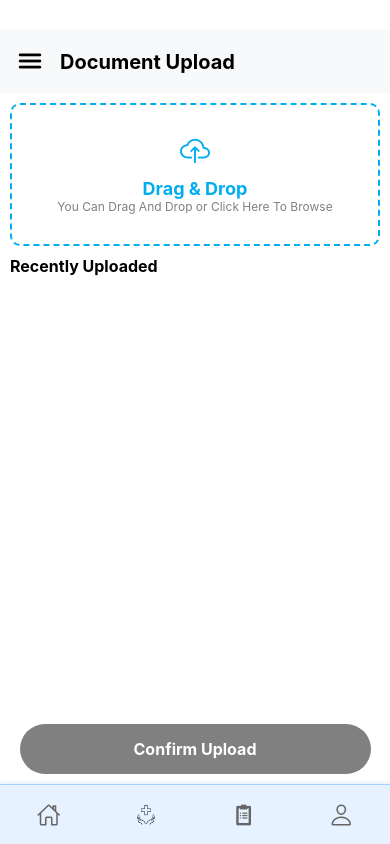
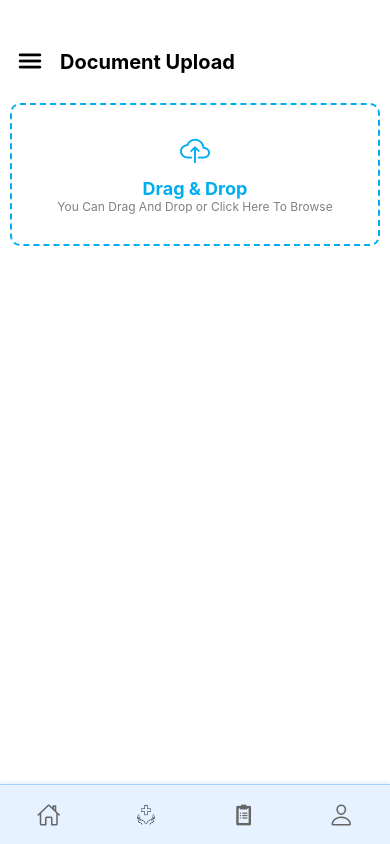
Before and after one commit to akindukodithuwakku/ATG-Mobile, a React Native app: screen /Documents in a window 390 px wide. Built offline with nearby package versions, Linux system fonts and the light colour scheme.

Commit message:
document _upload

```diff
--- a/App.js
+++ b/App.js
@@ -28,7 +28,7 @@ export default function App() {
   return (
     <NavigationContainer>
       <Stack.Navigator
-        initialRouteName="ClientDashboard"
+        initialRouteName="Documents"
         screenOptions={{ headerShown: false }}
       >
         <Stack.Screen name="Welcome" component={WelcomeScreen} />
--- a/screens/Documents.js
+++ b/screens/Documents.js
@@ -13,71 +13,100 @@ import { Ionicons } from "@expo/vector-icons";
 import * as DocumentPicker from "expo-document-picker";
 import SideNavigationCN from "../Components/SideNavigationCN";
 import BottomNavigationCN from "../Components/BottomNavigationCN";
-import { LinearGradient } from "expo-linear-gradient";
+import * as FileSystem from "expo-file-system";
 
 const DocumentUpload = ({ navigation }) => {
   const [isMenuOpen, setIsMenuOpen] = useState(false);
-  const [uploadedFiles, setUploadedFiles] = useState([]); // Temporary uploaded files
-  const [uploadingFiles, setUploadingFiles] = useState({}); // Track files being uploaded
-  const [confirmedFiles, setConfirmedFiles] = useState([]); // Persistently stored files
-  const [isSuccess, setIsSuccess] = useState(false); // Track success state
+  const [uploadingFiles, setUploadingFiles] = useState({});
+  const [confirmedFiles, setConfirmedFiles] = useState([]);
+  const [isSuccess, setIsSuccess] = useState(false);
   const scheme = useColorScheme();
   const scrollViewRef = useRef(null);
 
   const toggleMenu = () => setIsMenuOpen(!isMenuOpen);
 
+  const AWS_BACKEND_URL = "https://pbhcgeu119.execute-api.ap-south-1.amazonaws.com/dev/UploadDocumentHandler";
+
   const pickDocument = async () => {
     try {
       const result = await DocumentPicker.getDocumentAsync({ type: "application/pdf" });
       if (!result.canceled) {
-        const fileName = result.assets[0].name;
-
-        // Add the file to uploadingFiles with initial progress
-        setUploadingFiles((prev) => ({
-          ...prev,
-          [fileName]: { progress: 0 },
-        }));
-
-        // Simulate upload progress
-        simulateUploadProgress(fileName);
+        const file = result.assets[0];
+        const fileUri = file.uri;
+        const fileName = file.name;
+        uploadDocument(fileUri, fileName);
       }
     } catch (error) {
       console.error("Error picking document:", error);
     }
   };
 
-  const simulateUploadProgress = (fileName) => {
-    let progress = 0;
-    const interval = setInterval(() => {
-      progress += Math.floor(Math.random() * 20); // Random progress increment
-      progress = Math.min(progress, 100); // Ensure progress doesn't exceed 100%
+  const uploadDocument = async (uri, name) => {
+    try {
+      const userId = "demo-user-123"; // ✅ Hardcoded user ID for testing
 
       setUploadingFiles((prev) => ({
         ...prev,
-        [fileName]: { progress },
+        [name]: { progress: 0 },
       }));
 
-      if (progress >= 100) {
-        clearInterval(interval);
+      const fileBlob = await fetch(uri).then((res) => res.blob());
 
-        // Once upload is complete, move the file to uploadedFiles
+      const xhr = new XMLHttpRequest();
+      xhr.open("POST", AWS_BACKEND_URL);
+
+      xhr.onload = () => {
+        if (xhr.status === 200) {
+          console.log("Upload successful:", xhr.responseText);
+          setConfirmedFiles((prev) => [...prev, name]);
+          scrollToEnd();
+        } else {
+          console.error("Upload failed:", xhr.responseText);
+        }
         setUploadingFiles((prev) => {
-          const newUploadingFiles = { ...prev };
-          delete newUploadingFiles[fileName];
-          return newUploadingFiles;
+          const updated = { ...prev };
+          delete updated[name];
+          return updated;
         });
+      };
 
-        setUploadedFiles((prev) => [...prev, fileName]);
-        scrollToEnd();
+      xhr.onerror = (e) => {
+        console.error("Upload error:", e);
+        setUploadingFiles((prev) => {
+          const updated = { ...prev };
+          delete updated[name];
+          return updated;
+        });
+      };
+
+      xhr.upload.onprogress = (event) => {
+        if (event.lengthComputable) {
+          const progress = Math.round((event.loaded / event.total) * 100);
+          setUploadingFiles((prev) => ({
+            ...prev,
+            [name]: { progress },
+          }));
         }
-    }, 300); // Simulate upload every 300ms
+      };
+
+      const formData = new FormData();
+      formData.append("file", {
+        uri,
+        type: "application/pdf",
+        name,
+      });
+      formData.append("userId", userId); // ✅ Append userId to formData
+
+      xhr.setRequestHeader("Accept", "application/json");
+      xhr.send(formData);
+    } catch (error) {
+      console.error("Error uploading file:", error);
+    }
   };
 
   const confirmUpload = () => {
-    if (uploadedFiles.length > 0) {
-      setConfirmedFiles((prev) => [...prev, ...uploadedFiles]); // Add uploaded files to confirmedFiles
-      setUploadedFiles([]); // Clear temporary uploaded files
-      setIsSuccess(true); // Show success page after confirming uploads
+    if (confirmedFiles.length > 0) {
+      setIsSuccess(true);
     }
   };
 
@@ -90,25 +119,20 @@ const DocumentUpload = ({ navigation }) => {
   };
 
   const resetUpload = () => {
-    setIsSuccess(false); // Reset success state
-    setUploadedFiles([]); // Clear temporary uploaded files
-    setUploadingFiles({}); // Clear uploading files
+    setIsSuccess(false);
+    setUploadingFiles({});
   };
 
-  const renderSuccessPage = () => {
-    return (
+  const renderSuccessPage = () => (
     <View style={styles.successContainer}>
       <Ionicons name="checkmark-circle-outline" size={80} color="#00AEEF" />
       <Text style={styles.successTitle}>Upload Successful!</Text>
-        <Text style={styles.successMessage}>
-          Your files have been successfully uploaded.
-        </Text>
+      <Text style={styles.successMessage}>Your files have been uploaded successfully!</Text>
       <TouchableOpacity style={styles.successButton} onPress={resetUpload}>
-          <Text style={styles.successButtonText}>Close</Text>
+        <Text style={styles.successButtonText}>Upload More</Text>
       </TouchableOpacity>
     </View>
   );
-  };
 
   return (
     <View style={styles.container}>
@@ -117,12 +141,14 @@ const DocumentUpload = ({ navigation }) => {
         translucent={true}
         backgroundColor={scheme === "dark" ? "black" : "transparent"}
       />
+
       <View style={styles.header}>
         <TouchableOpacity onPress={toggleMenu}>
           <Ionicons name={isMenuOpen ? "close" : "menu"} size={30} color="black" />
         </TouchableOpacity>
         <Text style={styles.headerText}>Document Upload</Text>
       </View>
+
       {isMenuOpen && (
         <View style={styles.overlay}>
           <SideNavigationCN navigation={navigation} onClose={toggleMenu} />
@@ -130,27 +156,21 @@ const DocumentUpload = ({ navigation }) => {
         </View>
       )}
 
-      {/* Success Page */}
-      {isSuccess && renderSuccessPage()}
-
-      {/* Main Upload Page */}
-      {!isSuccess && (
+      {isSuccess ? (
+        renderSuccessPage()
+      ) : (
         <ScrollView
           ref={scrollViewRef}
           style={styles.scrollContainer}
           contentContainerStyle={{ flexGrow: 1, paddingBottom: 100 }}
           keyboardShouldPersistTaps="handled"
         >
-          {/* Upload Box */}
-          {Object.keys(uploadingFiles).length === 0 && uploadedFiles.length === 0 && (
           <TouchableOpacity style={styles.uploadBox} onPress={pickDocument}>
             <Ionicons name="cloud-upload-outline" size={30} color="#00AEEF" />
             <Text style={styles.uploadText}>Drag & Drop</Text>
             <Text style={styles.subText}>You Can Drag And Drop or Click Here To Browse</Text>
           </TouchableOpacity>
-          )}
 
-          {/* Uploading Files with Progress Bar */}
           {Object.keys(uploadingFiles).map((fileName) => {
             const { progress } = uploadingFiles[fileName];
             return (
@@ -166,21 +186,8 @@ const DocumentUpload = ({ navigation }) => {
             );
           })}
 
-          {/* Uploaded File Success Message */}
-          {uploadedFiles.length > 0 && (
-            <LinearGradient
-              colors={["#09D1C7", "#35AFEA"]}
-              style={[styles.uploadSuccessBox, { padding: 20, marginVertical: 10 }]}
-            >
-              <Ionicons name="checkmark-circle-outline" size={30} color="white" />
-              <Text style={styles.uploadSuccessText}>
-                <Ionicons name="document-text-outline" size={25} color="#00AEEF" />
-                {uploadedFiles[uploadedFiles.length - 1]}
-              </Text>
-            </LinearGradient>
-          )}
-
-          {/* Recently Uploaded Section */}
+          {confirmedFiles.length > 0 && (
+            <>
               <Text style={styles.sectionTitle}>Recently Uploaded</Text>
               <FlatList
                 data={confirmedFiles}
@@ -189,23 +196,23 @@ const DocumentUpload = ({ navigation }) => {
                   <View style={styles.fileItem}>
                     <Ionicons name="document-text-outline" size={20} color="#00AEEF" />
                     <Text style={styles.fileName}>{item}</Text>
-                {/* 🔴 Red Circular Remove Button */}
                     <TouchableOpacity onPress={() => removeFile(index)} style={styles.removeIconContainer}>
                       <Ionicons name="close" size={20} color="white" />
                     </TouchableOpacity>
                   </View>
                 )}
               />
+            </>
+          )}
         </ScrollView>
       )}
 
-      {/* Confirm Button */}
       {!isSuccess && (
         <View style={styles.bottomSection}>
           <TouchableOpacity
-            style={[styles.confirmButton, uploadedFiles.length === 0 && styles.disabledButton]}
+            style={[styles.confirmButton, confirmedFiles.length === 0 && styles.disabledButton]}
             onPress={confirmUpload}
-            disabled={uploadedFiles.length === 0}
+            disabled={confirmedFiles.length === 0}
           >
             <Text style={styles.confirmButtonText}>Confirm Upload</Text>
           </TouchableOpacity>
@@ -216,189 +223,34 @@ const DocumentUpload = ({ navigation }) => {
   );
 };
 
-// Styles
 const styles = StyleSheet.create({
-  container: {
-    flex: 1,
-    backgroundColor: "#fff",
-  },
-  header: {
-    flexDirection: "row",
-    alignItems: "center",
-    padding: 15,
-    backgroundColor: "#f8f9fa",
-    marginTop: 30,
-  },
-  headerText: {
-    fontSize: 20,
-    fontWeight: "bold",
-    marginLeft: 15,
-  },
-  overlay: {
-    position: "absolute",
-    top: 0,
-    left: 0,
-    width: "100%",
-    height: "100%",
-    flexDirection: "row",
-    zIndex: 1,
-  },
-  overlayBackground: {
-    flex: 1,
-    backgroundColor: "rgba(0,0,0,0.4)",
-  },
-  scrollContainer: {
-    flex: 1,
-    paddingHorizontal: 10,
-  },
-  uploadBox: {
-    borderWidth: 2,
-    borderStyle: "dashed",
-    borderColor: "#00AEEF",
-    borderRadius: 10,
-    alignItems: "center",
-    justifyContent: "center",
-    padding: 30,
-    marginVertical: 10,
-  },
-  uploadText: {
-    fontSize: 18,
-    fontWeight: "bold",
-    color: "#00AEEF",
-    marginTop: 10,
-  },
-  subText: {
-    fontSize: 12,
-    color: "gray",
-    textAlign: "center",
-  },
-  uploadSuccessBox: {
-    borderWidth: 2,
-    borderStyle: "dashed",
-    borderColor: "#00AEEF",
-    borderRadius: 10,
-    alignItems: "center",
-    justifyContent: "center",
-    padding: 20,
-    marginVertical: 10,
-  },
-  uploadSuccessText: {
-    fontSize: 18,
-    fontWeight: "bold",
-    color: "#00AEEF",
-    marginTop: 10,
-    flexDirection: "row",
-    alignItems: "center",
-    justifyContent: "space-between",
-    backgroundColor: "#f2f2f2",
-    padding: 0,
-    borderRadius: 5,
-    marginBottom: 1,
-  },
-  progressBarContainer: {
-    flexDirection: "row",
-    alignItems: "center",
-    marginTop: 10,
-    width: "100%",
-  },
-  progressBar: {
-    height: 8,
-    width: 75,
-    backgroundColor: "#00AEEF",
-    borderRadius: 5,
-  },
-  progressText: {
-    marginLeft: 20,
-    fontSize: 12,
-    color: "#00AEEF",
-  },
-  sectionTitle: {
-    fontSize: 16,
-    fontWeight: "bold",
-    marginBottom: 30,
-  },
-  fileItem: {
-    flexDirection: "row",
-    alignItems: "center",
-    justifyContent: "space-between",
-    backgroundColor: "#f2f2f2",
-    shadowOffset: { width: 0, height: 2 },
-    shadowOpacity: 0.1,
-    shadowRadius: 5,
-    elevation: 2,
-    padding: 10,
-    borderRadius: 5,
-    marginBottom: 10,
-  },
-  fileName: {
-    flex: 1,
-    marginLeft: 10,
-    fontSize: 14,
-  },
-  bottomSection: {
-    paddingVertical: 10,
-    backgroundColor: "#fff",
-    position: "fixed",
-    bottom: 0,
-    left: 0,
-    right: 0,
-    alignItems: "center",
-  },
-  confirmButton: {
-    backgroundColor: "#00AEEF",
-    padding: 15,
-    borderRadius: 50,
-    alignItems: "center",
-    width: "90%",
-    marginBottom: 60,
-  },
-  confirmButtonText: {
-    color: "#fff",
-    fontWeight: "bold",
-    fontSize: 16,
-  },
-  disabledButton: {
-    backgroundColor: "gray",
-  },
-  removeIconContainer: {
-    width: 20,
-    height: 20,
-    borderRadius: 15,
-    backgroundColor: "red",
-    alignItems: "center",
-    justifyContent: "center",
-  },
-  successContainer: {
-    flex: 1,
-    justifyContent: "center",
-    alignItems: "center",
-    backgroundColor: "#fff",
-  },
-  successTitle: {
-    fontSize: 24,
-    fontWeight: "bold",
-    color: "#00AEEF",
-    marginTop: 20,
-  },
-  successMessage: {
-    fontSize: 16,
-    color: "#6c757d",
-    textAlign: "center",
-    marginHorizontal: 20,
-    marginTop: 10,
-  },
-  successButton: {
-    backgroundColor: "#00AEEF",
-    padding: 20,
-    borderRadius: 50,
-    alignItems: "center",
-    marginTop: 40,
-  },
-  successButtonText: {
-    color: "#fff",
-    fontWeight: "bold",
-    fontSize: 16,
-  },
+  container: { flex: 1, backgroundColor: "#fff" },
+  header: { flexDirection: "row", alignItems: "center", padding: 15, marginTop: 30 },
+  headerText: { fontSize: 20, fontWeight: "bold", marginLeft: 15 },
+  overlay: { position: "absolute", top: 0, left: 0, width: "100%", height: "100%", flexDirection: "row", zIndex: 1 },
+  overlayBackground: { flex: 1, backgroundColor: "rgba(0,0,0,0.4)" },
+  scrollContainer: { flex: 1, paddingHorizontal: 10 },
+  uploadBox: { borderWidth: 2, borderStyle: "dashed", borderColor: "#00AEEF", borderRadius: 10, alignItems: "center", justifyContent: "center", padding: 30, marginVertical: 10 },
+  uploadText: { fontSize: 18, fontWeight: "bold", color: "#00AEEF", marginTop: 10 },
+  subText: { fontSize: 12, color: "gray", textAlign: "center" },
+  uploadSuccessBox: { borderWidth: 2, borderColor: "#00AEEF", borderRadius: 10, alignItems: "center", justifyContent: "center", padding: 20, marginVertical: 10 },
+  uploadSuccessText: { fontSize: 18, fontWeight: "bold", color: "#00AEEF", marginTop: 10 },
+  progressBarContainer: { flexDirection: "row", alignItems: "center", marginTop: 10, width: "100%" },
+  progressBar: { height: 8, backgroundColor: "#00AEEF", borderRadius: 5 },
+  progressText: { marginLeft: 20, fontSize: 12, color: "#00AEEF" },
+  sectionTitle: { fontSize: 16, fontWeight: "bold", marginTop: 20, marginBottom: 10 },
+  fileItem: { flexDirection: "row", alignItems: "center", paddingVertical: 10 },
+  fileName: { flex: 1, marginLeft: 10 },
+  removeIconContainer: { width: 30, height: 30, backgroundColor: "red", borderRadius: 15, alignItems: "center", justifyContent: "center" },
+  bottomSection: { position: "absolute", bottom: 0, left: 0, right: 0 },
+  confirmButton: { backgroundColor: "#00AEEF", padding: 15, alignItems: "center", borderRadius: 5, margin: 10 },
+  confirmButtonText: { color: "#fff", fontWeight: "bold" },
+  disabledButton: { backgroundColor: "#cccccc" },
+  successContainer: { flex: 1, justifyContent: "center", alignItems: "center" },
+  successTitle: { fontSize: 24, fontWeight: "bold", marginVertical: 10 },
+  successMessage: { fontSize: 16, color: "gray", marginBottom: 20, textAlign: "center" },
+  successButton: { backgroundColor: "#00AEEF", padding: 10, borderRadius: 5 },
+  successButtonText: { color: "white", fontWeight: "bold" },
 });
 
 export default DocumentUpload;
--- a/screens/DocumentsCN.js
+++ b/screens/DocumentsCN.js
@@ -1,4 +1,4 @@
-import React, { useState } from "react";
+import React, { useState, useEffect } from "react";
 import {
   View,
   Text,
@@ -6,36 +6,64 @@ import {
   TextInput,
   TouchableOpacity,
   StatusBar,
+  ActivityIndicator,
+  Alert,
   useColorScheme,
 } from "react-native";
 import SideNavigationCN from "../Components/SideNavigationCN";
 import BottomNavigationCN from "../Components/BottomNavigationCN";
-import { LinearGradient } from "expo-linear-gradient";
 import { Picker } from "@react-native-picker/picker";
 import { Ionicons } from "@expo/vector-icons";
 
-const documentsData = [
-  { id: '1', name: 'Mikhail Johnson', fileName: 'Prescription_List.jpg', uploadDate: '2024-12-21' },
-  { id: '2', name: 'John Smith', fileName: 'Insurance_Details.docx', uploadDate: '2024-12-22' },
-  { id: '3', name: 'Emily Davis', fileName: 'Medical_Report.pdf', uploadDate: '2024-12-21' },
-];
+// Replace this with your real API URL
+const API_URL = "https://pbhcgeu119.execute-api.<region>.amazonaws.com/UploadDocumentHandler";
 
 const MedicationMgtCN = ({ navigation }) => {
   const [isMenuOpen, setIsMenuOpen] = useState(false);
+  const [documentsData, setDocumentsData] = useState([]);
   const [search, setSearch] = useState('');
-  const [sortedBy, setSortedBy] = useState('Client'); // Default sorting criterion
+  const [sortedBy, setSortedBy] = useState('Client');
+  const [loading, setLoading] = useState(false);
   const scheme = useColorScheme();
 
   const toggleMenu = () => {
     setIsMenuOpen(!isMenuOpen);
   };
 
-  // Filter documents based on search input
+  useEffect(() => {
+    fetchDocuments();
+  }, []);
+
+  const fetchDocuments = async () => {
+    try {
+      setLoading(true);
+      const response = await fetch(API_URL);
+      const data = await response.json();
+      const documents = JSON.parse(data.body);
+      console.log("Fetched Documents:", documents);
+
+      // Mapping to expected format (your frontend expects `name`, `fileName`, `uploadDate`)
+      const formattedDocs = documents.map((doc) => ({
+        id: doc.id.toString(),
+        name: doc.user_id || "Unknown User",
+        fileName: doc.document_url.split("/").pop(), // Extract filename from URL
+        uploadDate: doc.created_at.split("T")[0], // Only date part
+        downloadUrl: doc.document_url, // full URL for download
+      }));
+
+      setDocumentsData(formattedDocs);
+    } catch (error) {
+      console.error("Error fetching documents:", error);
+      Alert.alert("Error", "Failed to load documents. Please try again.");
+    } finally {
+      setLoading(false);
+    }
+  };
+
   const filteredDocuments = documentsData.filter((doc) =>
     doc.name.toLowerCase().includes(search.toLowerCase())
   );
 
-  // Sort documents based on the selected criterion
   const sortDocuments = (data) => {
     switch (sortedBy) {
       case 'Client':
@@ -43,16 +71,31 @@ const MedicationMgtCN = ({ navigation }) => {
       case 'File Name':
         return [...data].sort((a, b) => a.fileName.localeCompare(b.fileName));
       case 'Upload Date':
-        return [...data].sort(
-          (a, b) => new Date(a.uploadDate) - new Date(b.uploadDate)
-        );
+        return [...data].sort((a, b) => new Date(a.uploadDate) - new Date(b.uploadDate));
       default:
         return data;
     }
   };
 
-  // Sorted documents
   const sortedDocuments = sortDocuments(filteredDocuments);
+
+  const handleDownloadConfirmation = (fileName, downloadUrl) => {
+    Alert.alert(
+      "Download Confirmation",
+      `Do you want to download ${fileName}?`,
+      [
+        { text: "Cancel", style: "cancel" },
+        {
+          text: "Yes",
+          onPress: () => {
+            console.log(`Downloading from ${downloadUrl}`);
+            // TODO: Implement file download logic using RNFS or expo-file-system
+          },
+        },
+      ],
+      { cancelable: true }
+    );
+  };
 
   return (
     <View style={styles.container}>
@@ -73,15 +116,8 @@ const MedicationMgtCN = ({ navigation }) => {
           <TouchableOpacity style={styles.overlayBackground} onPress={toggleMenu} />
         </View>
       )}
-      {/* Overlay for Side Navigation */}
-      {isMenuOpen && (
-        <View style={styles.overlay}>
-          <SideNavigationCN navigation={navigation} onClose={toggleMenu} />
-          <TouchableOpacity style={styles.overlayBackground} onPress={toggleMenu} />
-        </View>
-      )}
 
-      {/* Search and Sort Options */}
+      {/* Search and Sort */}
       <View style={styles.searchContainer}>
         <TextInput
           style={styles.searchInput}
@@ -103,29 +139,29 @@ const MedicationMgtCN = ({ navigation }) => {
         </View>
       </View>
 
-      {/* Table Header */}
+      {/* Documents Table */}
+      {loading ? (
+        <ActivityIndicator size="large" color="#00AEEF" style={{ marginTop: 20 }} />
+      ) : (
+        <View style={styles.tableContainer}>
           <View style={styles.tableHeader}>
             <Text style={[styles.columnHeader, { flex: 2 }]}>Client</Text>
             <Text style={[styles.columnHeader, { flex: 3 }]}>File Name</Text>
             <Text style={[styles.columnHeader, { flex: 2 }]}>Upload Date</Text>
           </View>
-
-      {/* Table Rows */}
-      <View style={styles.tableContainer}>
           {sortedDocuments.map((doc) => (
-          <View key={doc.id} style={styles.tableRow}>
-            <Text style={[styles.cell, { flex: 2 }]} numberOfLines={1}>
-              {doc.name}
-            </Text>
-            <Text style={[styles.cell, { flex: 3 }]} numberOfLines={1}>
-              {doc.fileName}
-            </Text>
-            <Text style={[styles.cell, { flex: 2 }]} numberOfLines={1}>
-              {doc.uploadDate}
-            </Text>
-          </View>
+            <TouchableOpacity
+              key={doc.id}
+              style={styles.tableRow}
+              onPress={() => handleDownloadConfirmation(doc.fileName, doc.downloadUrl)}
+            >
+              <Text style={[styles.cell, { flex: 2 }]} numberOfLines={1}>{doc.name}</Text>
+              <Text style={[styles.cell, { flex: 3 }]} numberOfLines={1}>{doc.fileName}</Text>
+              <Text style={[styles.cell, { flex: 2 }]} numberOfLines={1}>{doc.uploadDate}</Text>
+            </TouchableOpacity>
           ))}
         </View>
+      )}
 
       {/* Bottom Navigation */}
       <BottomNavigationCN navigation={navigation} />
@@ -133,12 +169,8 @@ const MedicationMgtCN = ({ navigation }) => {
   );
 };
 
-// Styles
 const styles = StyleSheet.create({
-  container: {
-    flex: 1,
-    backgroundColor: "#fff",
-  },
+  container: { flex: 1, backgroundColor: "#fff" },
   header: {
     flexDirection: "row",
     alignItems: "center",
@@ -146,11 +178,7 @@ const styles = StyleSheet.create({
     backgroundColor: "#f8f9fa",
     marginTop: 30,
   },
-  headerText: {
-    fontSize: 20,
-    fontWeight: "bold",
-    marginLeft: 15,
-  },
+  headerText: { fontSize: 20, fontWeight: "bold", marginLeft: 15 },
   searchContainer: {
     flexDirection: "row",
     alignItems: "center",
@@ -165,15 +193,8 @@ const styles = StyleSheet.create({
     borderRadius: 5,
     marginRight: 10,
   },
-  sortContainer: {
-    flexDirection: "row",
-    alignItems: "center",
-  },
-  sortLabel: {
-    fontSize: 14,
-    fontWeight: "bold",
-    marginRight: 5,
-  },
+  sortContainer: { flexDirection: "row", alignItems: "center" },
+  sortLabel: { fontSize: 14, fontWeight: "bold", marginRight: 5 },
   picker: {
     height: 50,
     width: 150,
@@ -188,15 +209,8 @@ const styles = StyleSheet.create({
     paddingVertical: 10,
     paddingHorizontal: 5,
   },
-  columnHeader: {
-    color: "#fff",
-    fontWeight: "bold",
-    textAlign: "center",
-  },
-  tableContainer: {
-    flex: 1,
-    marginTop: 5,
-  },
+  columnHeader: { color: "#fff", fontWeight: "bold", textAlign: "center" },
+  tableContainer: { flex: 1, marginTop: 5 },
   tableRow: {
     flexDirection: "row",
     borderBottomWidth: 1,
@@ -204,23 +218,13 @@ const styles = StyleSheet.create({
     paddingVertical: 10,
     paddingHorizontal: 5,
   },
-  cell: {
-    textAlign: "center",
-    fontSize: 14,
-  },
+  cell: { textAlign: "center", fontSize: 14 },
   overlay: {
     position: "absolute",
-    top: 0,
-    left: 0,
-    width: "100%",
-    height: "100%",
-    flexDirection: "row",
-    zIndex: 1,
+    top: 0, left: 0, width: "100%", height: "100%",
+    flexDirection: "row", zIndex: 1,
   },
-  overlayBackground: {
-    flex: 1,
-    backgroundColor: "rgba(0,0,0,0.4)",
-  },
+  overlayBackground: { flex: 1, backgroundColor: "rgba(0,0,0,0.4)" },
 });
 
 export default MedicationMgtCN;
```
Also changed, not shown: firebaseConfig.js (added, +23 -0 lines). Lines whose indentation alone changed are shown as unchanged.
